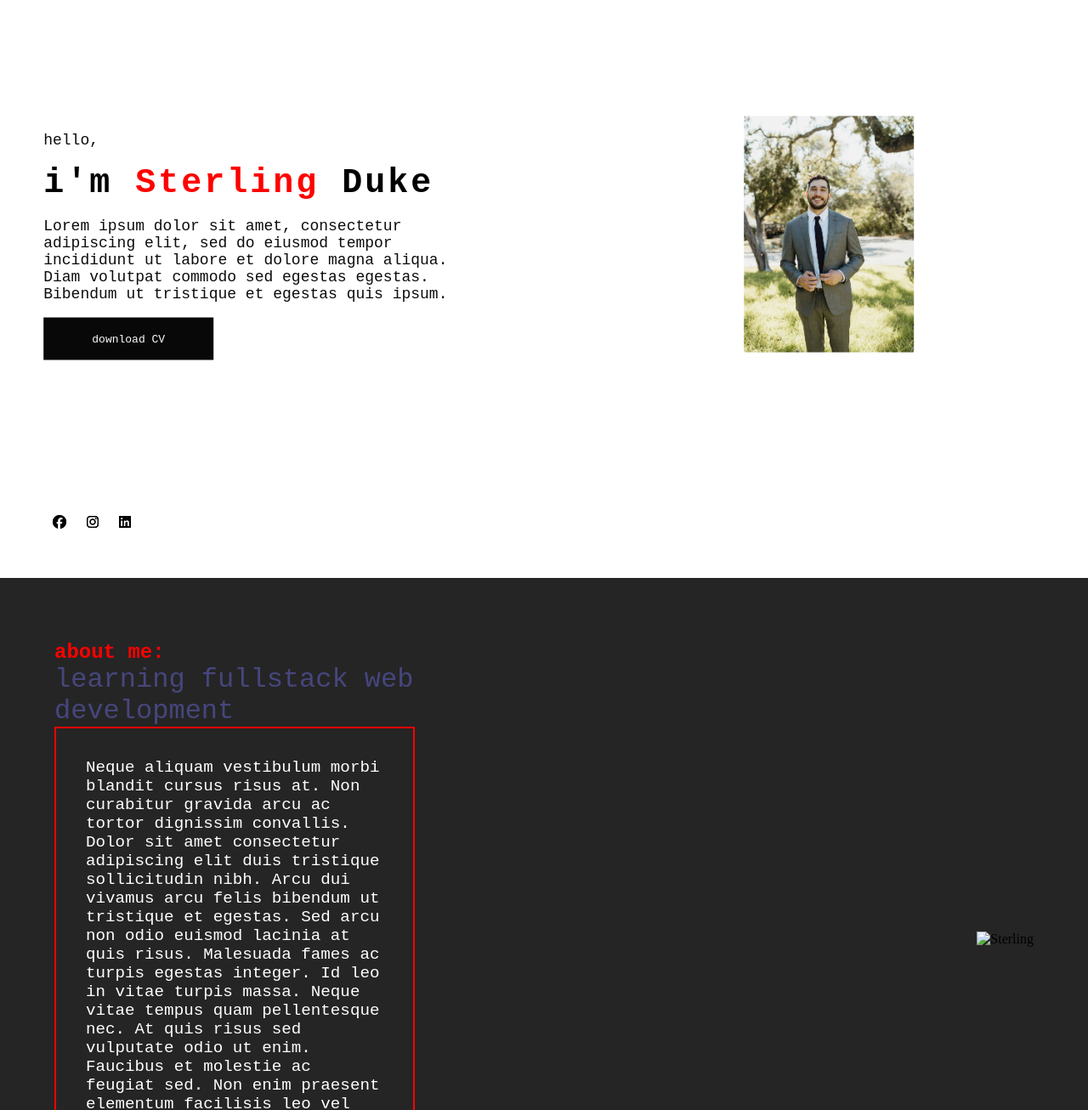
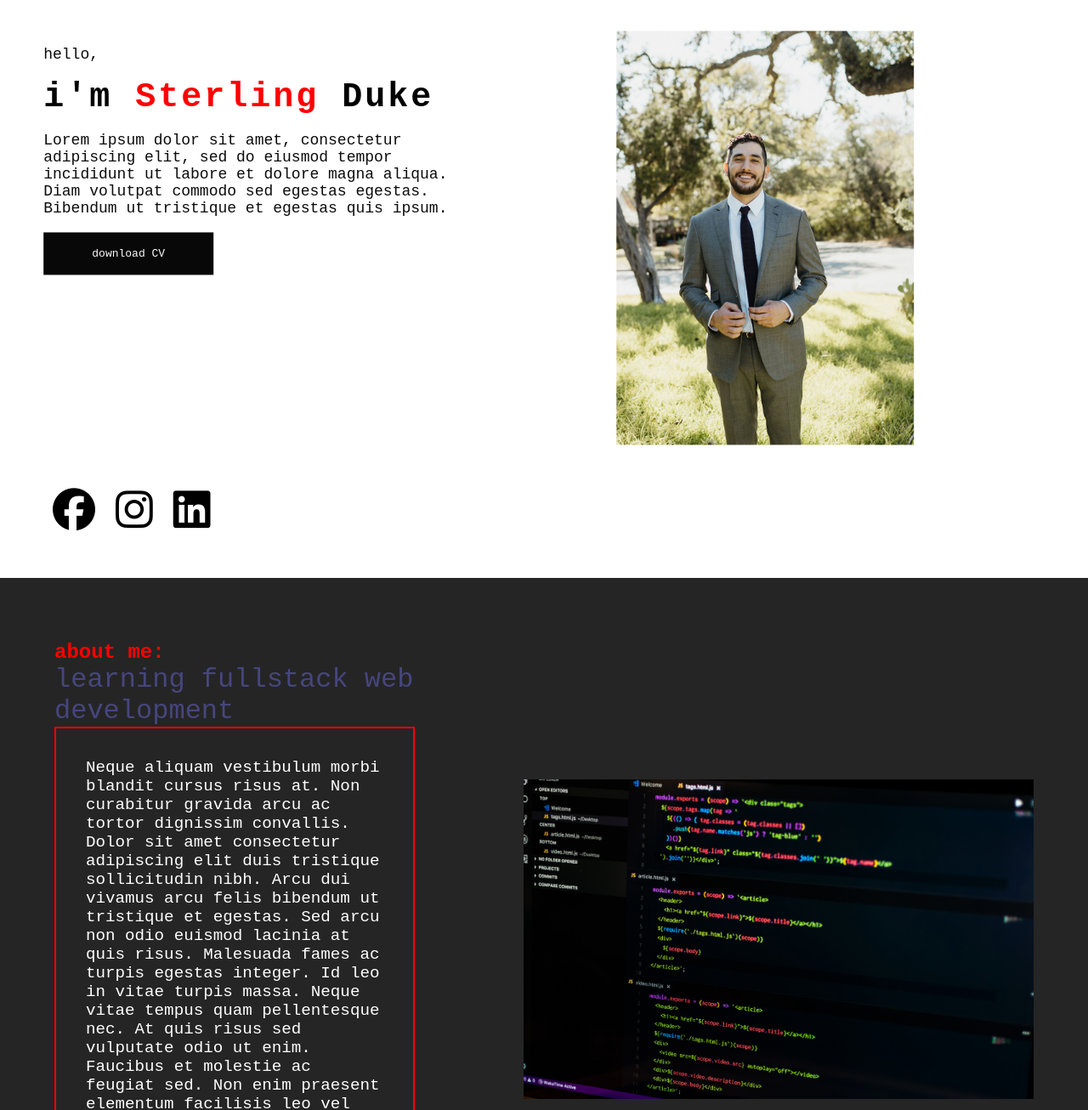
Before and after one commit to Sterlingduke/Profile_Sterling, a plain HTML site: page index.html in a window 1280 px wide. Shown: the part 120-1426 px from the top of the page at 85% size. Drawn offline with Linux system fonts and the light colour scheme.

Commit message:
added second picture to about me

```diff
--- a/assets/style.css
+++ b/assets/style.css
@@ -2,8 +2,7 @@ body{
     margin: 0px;
     padding:0px;
     background-color:white;
-    background-image: ;
-     }
+  }
 
 ul{
     list-style:none;
@@ -29,10 +28,13 @@ a{
 }
 
 #sterling{
-    width:200px;
+    width:350px;
     float: right;
+}
 
-
+#computer{
+    width:600px;
+    float: right;
 }
 
 nav{
@@ -92,7 +94,6 @@ nav{
         font-size: 18px;
     }
 
-
     .name h1{
         font-family: monospace;
         font-size: 40px;
@@ -126,7 +127,7 @@ nav{
 
     .social i{
         color: black;
-        font-size: 16px;
+        font-size: 50px;
     }
     .social a:hover i{
         color: rgb(90, 89, 90);
--- a/index.html
+++ b/index.html
@@ -55,13 +55,13 @@
 
                 <a href="#" class="cv-btn">download CV</a>
             </div>
-            <img src="assets/images/karina-chance-81.jpg" alt="me" id="sterling" />
+            <img src="assets/images/karina-chance-81.jpg" alt="Sterling" id="sterling" title="sterling" />
         </div>
 
         <div class="social">
-            <a href="#"><i class="fab fa-facebook"></i> </a>
-            <a href=""><i class="fab fa-instagram"></i> </a>
-            <a href="#"><i class="fab fa-linkedin"></i> </a>
+            <a href="https://www.facebook.com/photo/?fbid=10207593197205584&set=a.4352920018752" alt="Facebook" title="Facebook"><i class="fab fa-facebook"></i> </a>
+            <a href="https://www.instagram.com/?hl=en"><i class="fab fa-instagram"></i> </a>
+            <a href="https://www.linkedin.com/feed/"><i class="fab fa-linkedin"></i> </a>
         </div>
     </section>
 
@@ -80,7 +80,9 @@
             </p>
         </div>
         <div class="about-model"></div>
-        <img src="" alt="Sterling" title="Sterling" />
+    </div>
+    <img src="assets/images/pankaj-patel-yEAOfWSdzgM-unsplash.jpg" alt="computer" id="computer" title="computer" />
+</div>
 
     </section>
 
@@ -118,12 +120,6 @@
         <div class="contact-text">
             <h1> contact me</h1>
             <h2>lets chat.</h2>
-            <div class="social">
-                <a href="#"><i class="fab fa-facebook"></i> </a>
-                <a href=""><i class="fab fa-instagram"></i> </a>
-                <a href="#"><i class="fab fa-linkedin"></i> </a>
-            </div>
-
         </div>
         <div class="contact-model"></div>
         <img src="./assets/images/karina-chance-64.jpg" alt="Sterling" title="Sterling" />
```
Also changed, not shown: assets/images/pankaj-patel-yEAOfWSdzgM-unsplash.jpg (added).
